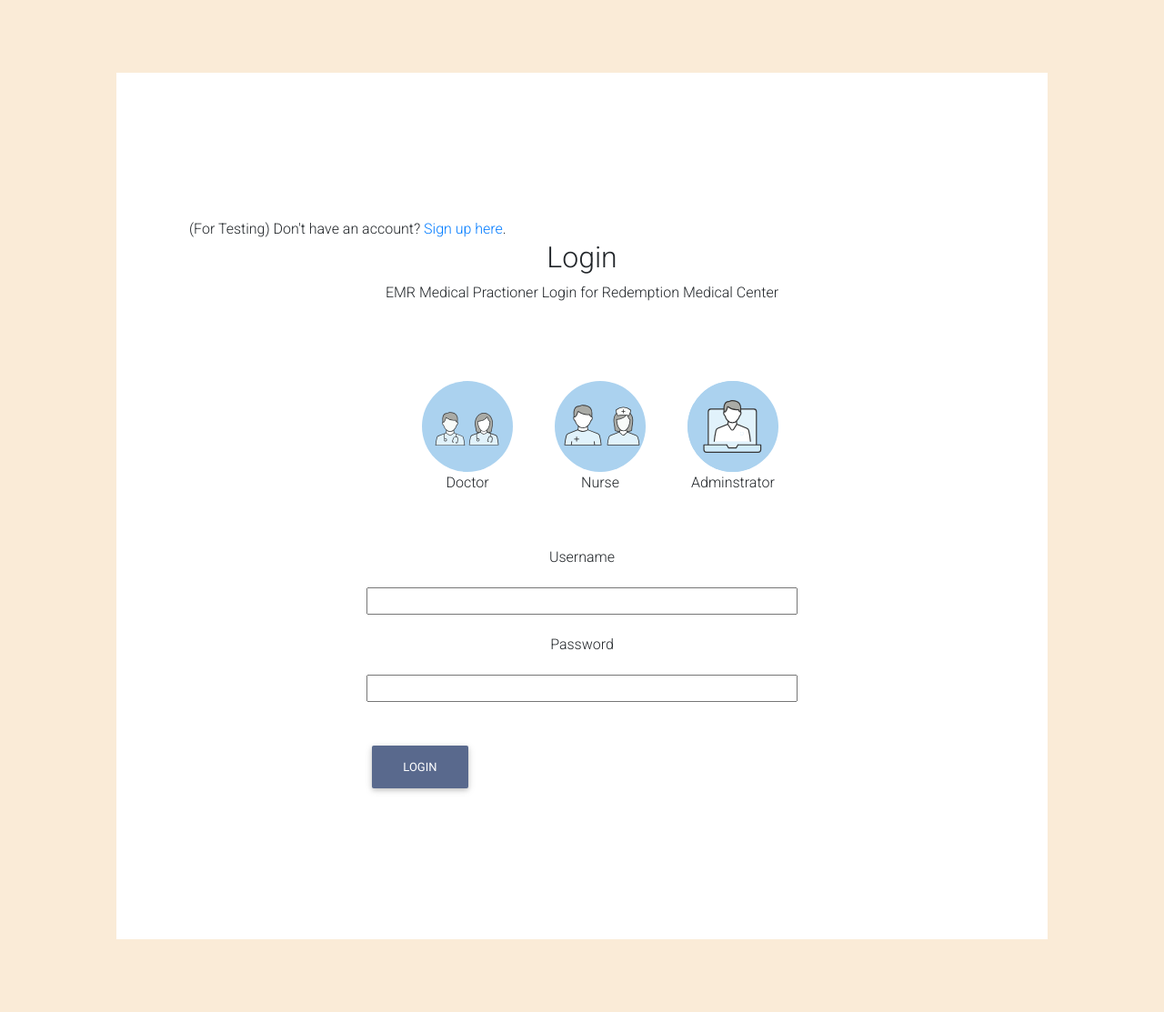
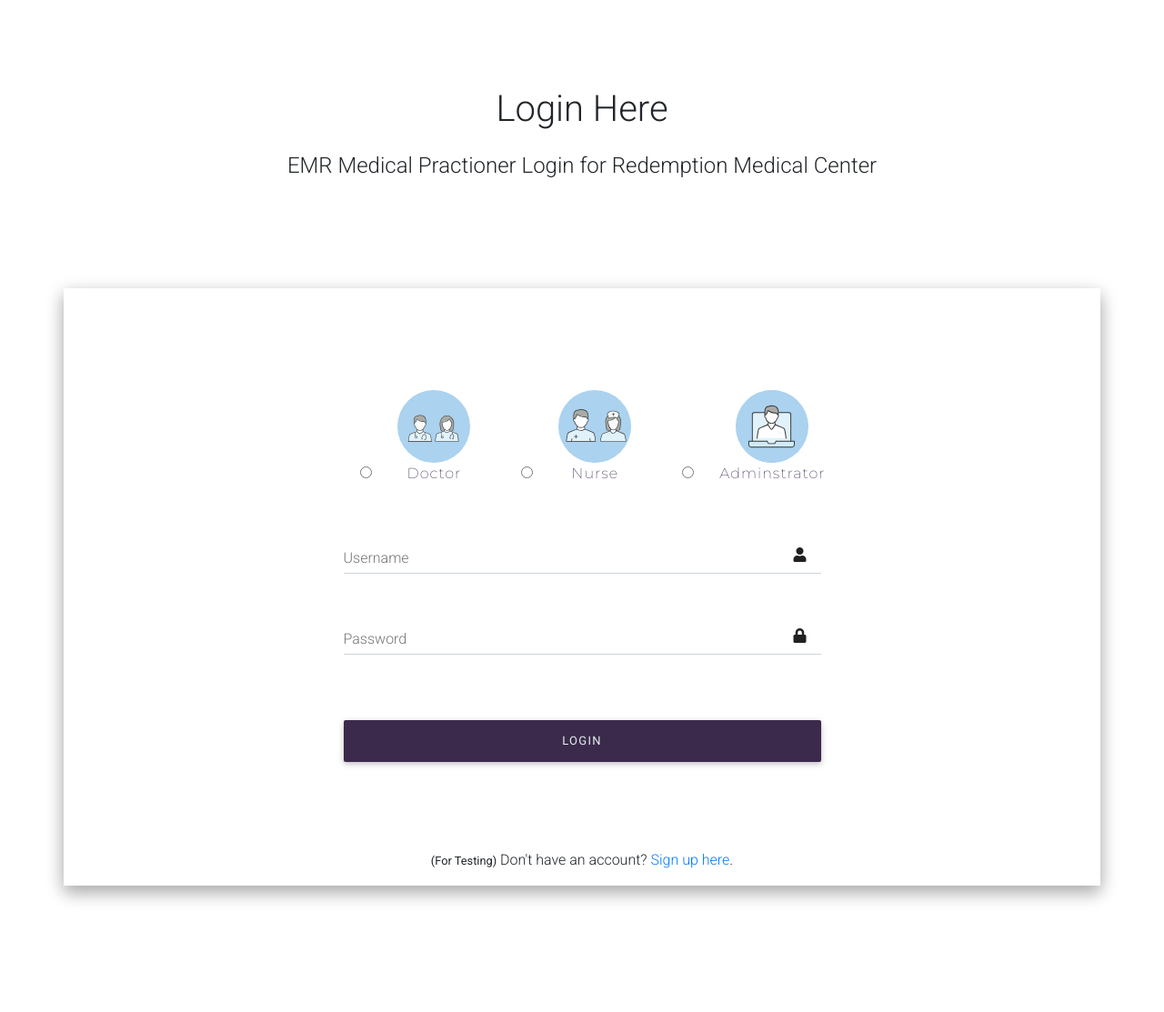
Before and after one commit to ClaireLally8/La-Ruche, a Flask app: page / in a window 1280 px wide. Shown: the whole page at 91% size. After the commit the page ends 992 px from the top, so only its background shows below. Run offline with Flask 2, Linux system fonts and the light colour scheme; some libraries are stand-ins or nearby versions.

Commit message:
restyled login page

```diff
--- a/static/css/style.css
+++ b/static/css/style.css
@@ -1,74 +1,26 @@
-.login {
-    padding-top:10rem;
-    margin: 5rem 5rem 5rem 5rem;
-    padding-bottom:10rem;
-    border-radius:10%;
+@import url('https://fonts.googleapis.com/css2?family=Montserrat:wght@100;200;300;400;500;600;700;800;900&display=swap');
+
+.section {
+    padding: 6rem 0rem 6rem 0rem;
 }
-html{
-    background-color:antiquewhite;
+.role {
+    height: 80px;
+    width:80px;
 }
-body{
-    margin-left:8rem;
-    margin-right:8rem;
+.btn-style {
+    background-color:#3c2a4d;
+    color:#e0f0ea;
+    letter-spacing:1.3px;
 }
-ul {
-  list-style-type: none;
+.btn-style:hover {
+    background-color:#95adbe;
+    color:#3c2a4d;
+    letter-spacing:1.3px;
+    text-decoration:underline;
 }
-
-li {
-  display: inline-block;
+.job-label {
+    font-family: Montserrat;
+    font-weight:200;
+    letter-spacing:1px;
+    color:#503a65;
 }
-
-input[type="checkbox"][id^="myCheckbox"] {
-  display: none;
-}
-
-label {
-  border: 1px solid #fff;
-  padding: 10px;
-  display: block;
-  position: relative;
-  margin: 10px;
-  cursor: pointer;
-}
-
-label:before {
-  background-color: white;
-  color: white;
-  content: " ";
-  display: block;
-  border-radius: 50%;
-  border: 1px solid grey;
-  position: absolute;
-  top: -5px;
-  left: -5px;
-  width: 25px;
-  height: 25px;
-  text-align: center;
-  line-height: 28px;
-  transition-duration: 0.4s;
-  transform: scale(0);
-}
-
-label img {
-  height: 100px;
-  width: 100px;
-  transition-duration: 0.2s;
-  transform-origin: 50% 50%;
-}
-
-:checked + label {
-  border-color: #ddd;
-}
-
-:checked + label:before {
-  content: "✓";
-  background-color: grey;
-  transform: scale(1);
-}
-
-:checked + label img {
-  transform: scale(0.9);
-  /* box-shadow: 0 0 5px #333; */
-  z-index: -1;
-}
--- a/templates/index.html
+++ b/templates/index.html
@@ -1,37 +1,56 @@
 {% extends "layout.html" %}
 {% block body %}
-<section class="login">
-<div>
-              (For Testing)  Don't have an account? <a href="{{ url_for('register') }}">Sign up here</a>.
-            </div>
-<h2 class="text-center">Login</h2>
-<p class="text-center pb-5">EMR Medical Practioner Login for Redemption Medical Center</p>
-<div class="container d-flex justify-content-center">
-      <form method=POST action="{{ url_for('login') }}">
-      <div class="row">
-      <div class="col-sm-12 col-md-12 col-lg-12 d-flex justify-content-center">
-        <ul>
-          <li>
-            <input type="checkbox" id="myCheckbox1" name="profession" class="radio"/>
-            <label for="myCheckbox1" class="text-center"><img class="img-fluid" src="../static/images/drs.svg"/><br>Doctor</label>
-          </li>
-          <li>
-            <input type="checkbox" id="myCheckbox2" name="profession" class="radio"/>
-            <label for="myCheckbox2" class="text-center"><img class="img-fluid" src="../static/images/nurse.svg"/><br>Nurse</label>
-          </li>
-          <li>
-            <input type="checkbox" id="myCheckbox3" name="profession" class="radio"/>
-            <label for="myCheckbox3" class="text-center"><img class="img-fluid" src="../static/images/ADMIN.svg"/><br>Adminstrator</label>
-          </li>
-        </ul>
+
+<section class="section">
+  <h1 class="page-head text-center">Login Here</h1>
+  <h4 class="page-sub py-3 text-center">EMR Medical Practioner Login for Redemption Medical Center</h4>
+</section>
+<div class="container z-depth-2 mb-5 pb-3">
+<section class="section">
+  <div class="container">
+    <form method="POST" action="{{ url_for('login') }}">
+      <div class="row d-flex justify-content-center">
+          <div class="row-3 p-3">
+              <input type="radio" id="doctor" name="profession" class="mx-4 my-4 radio px-3 py-3">
+              <label for="doctor" class="text-center job-label"><img class="img-fluid role" src="../static/images/drs.svg" /><br>Doctor</label>
+          </div>
+          <div class="row-3 p-3">
+              <input type="radio" id="nurse" name="profession" class="mx-4 my-4 radio px-3 py-3">
+              <label for="nurse" class="text-center job-label"><img class="img-fluid role" src="../static/images/nurse.svg" /><br>Nurse</label>
+              </div>
+          <div class="row-3 p-3">
+              <input type="radio" id="admin" name="profession" class="mx-4 my-4 radio px-3 py-3">
+              <label for="admin" class="text-center job-label"><img class="img-fluid role" src="../static/images/admin.svg" /><br>Adminstrator</label>
+          </div>
+        </div>
+      <div class="row d-flex justify-content-center">
+        <div class="col-sm-12 col-md-6 col-lg-6">
+          <div class="md-form input-with-post-icon">
+            <i class="fas fa-user input-prefix"></i>
+            <input type="text" id="username" name="username" class="form-control" required>
+            <label for="username">Username</label>
+          </div>
+        </div>
       </div>
+      <div class="row d-flex justify-content-center">
+        <div class="col-sm-12 col-md-6 col-lg-6">
+          <div class="md-form input-with-post-icon">
+            <i class="fas fa-lock input-prefix"></i>
+            <input type="text" id="password" name="password" class="form-control" required>
+            <label for="password">Password</label>
+          </div>
+        </div>
       </div>
-      <label for = "username" class="text-center">Username</label>
-      <input class="w-100" id="username" type="text" name="username">
-      <label for = "password" class="text-center">Password</label>
-      <input class="w-100" id="password" type="password" name="password">
-      <button type="submit" class="btn btn-mdb-color mt-5">Login</button>
-      </form>
+      <div class="row d-flex justify-content-center">
+        <div class="col-sm-12 col-md-6 col-lg-6">
+          <button class="btn-block mt-5 btn btn-style" type="submit">Login</button>
+        </div>
+      </div>
+    </form>
+  </div>
+</section>
+<div class="text-center">
+  <small>(For Testing)</small> Don't have an account? <a href="{{ url_for('register') }}">Sign up here</a>.
 </div>
-</section>
+</div>
 {% endblock %}
```
Also changed, not shown: static/css/style_copy.css (added, +78 -0 lines), templates/index_copy.html (added, +30 -0 lines), static/images/admin.svg (renamed from static/images/ADMIN.svg), templates/layout.html (indentation only).
